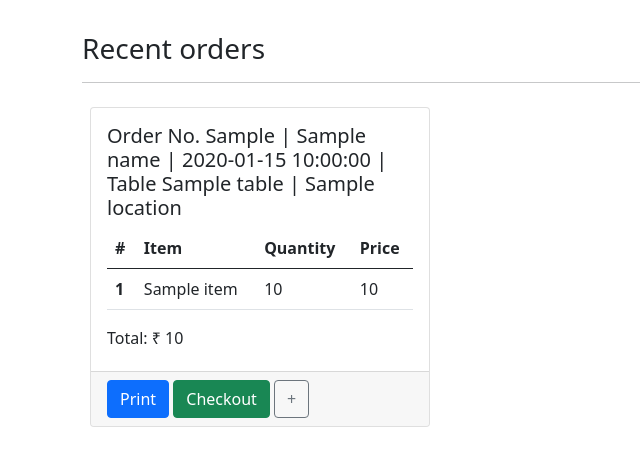
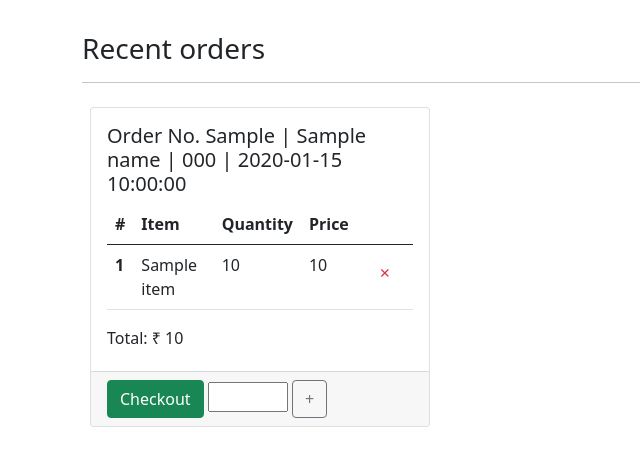
Before and after one commit to skapa-xd/wordsandsips, a Flask app: template templates/dashboard.html in a window 1280 px wide. Shown: the part 56-522 px from the top of the page, without its empty margins (0-640 px from the left). Run offline with Flask 2, Linux system fonts and the light colour scheme; the template is opened without the code that fills it: most values are stand-ins (such as "Sample title", 1, 10 or a date in 2020).

Commit message:
Update dashboard.html

```diff
--- a/templates/dashboard.html
+++ b/templates/dashboard.html
@@ -11,8 +11,8 @@
       <div class="card-body">
         <h5 class="card-title">
           Order No. {{orders[id].order_no}} | {{orders[id].name}} |
-          {{orders[id].start_time}} | Table {{orders[id].table}} |
-          {{orders[id].location | capitalize}}
+          {{orders[id].phone}} |
+          {{orders[id].start_time}}
         </h5>
         <table class="table">
           <thead>
@@ -21,6 +21,7 @@
               <th scope="col">Item</th>
               <th scope="col">Quantity</th>
               <th scope="col">Price</th>
+              <th scope="col">  </th>
             </tr>
           </thead>
           <tbody>
@@ -38,6 +39,10 @@
               <td>{{item.name}}</td>
               <td>{{item.quantity}}</td>
               <td>{{item.amount}}</td>
+              <td>
+                <a href="{{url_for('delete_order', id=id, item_id=item.order_id)}}">
+                <button class="btn text-danger">&cross;</button>
+            </td>
             </tr>
             {% endif %} {% endfor %}
           </tbody>
@@ -45,9 +50,7 @@
         <div class="text-right">Total: &#8377; {{orders[id].total}}</div>
       </div>
       <div class="card-footer">
-        <button class="btn btn-primary" onclick="printDiv(`print_{{id}}`)">
-          Print
-        </button>
+        <form action="{{url_for('add_product', order_id=id)}}" method="post">
             <button class="btn btn-success">
               <a
                 class="text-white text-decoration-none"
@@ -55,12 +58,14 @@
                 >Checkout
               </a>
             </button>
+            <input name="cigsamt" id="cigsamt" type="number" size="3" maxlength="3" style="width: 80px;">
             <a
               class="text-black text-decoration-none"
               href="{{url_for('add_product', order_id=id)}}"
             >
-          <button class="btn btn-outline-secondary">&plus;</button>
+            <button type = "submit" class="btn btn-outline-secondary">&plus;</button>
           </a>
+        </form>
       </div>
     </div>
   </div>
```
Lines whose indentation alone changed are shown as unchanged.
